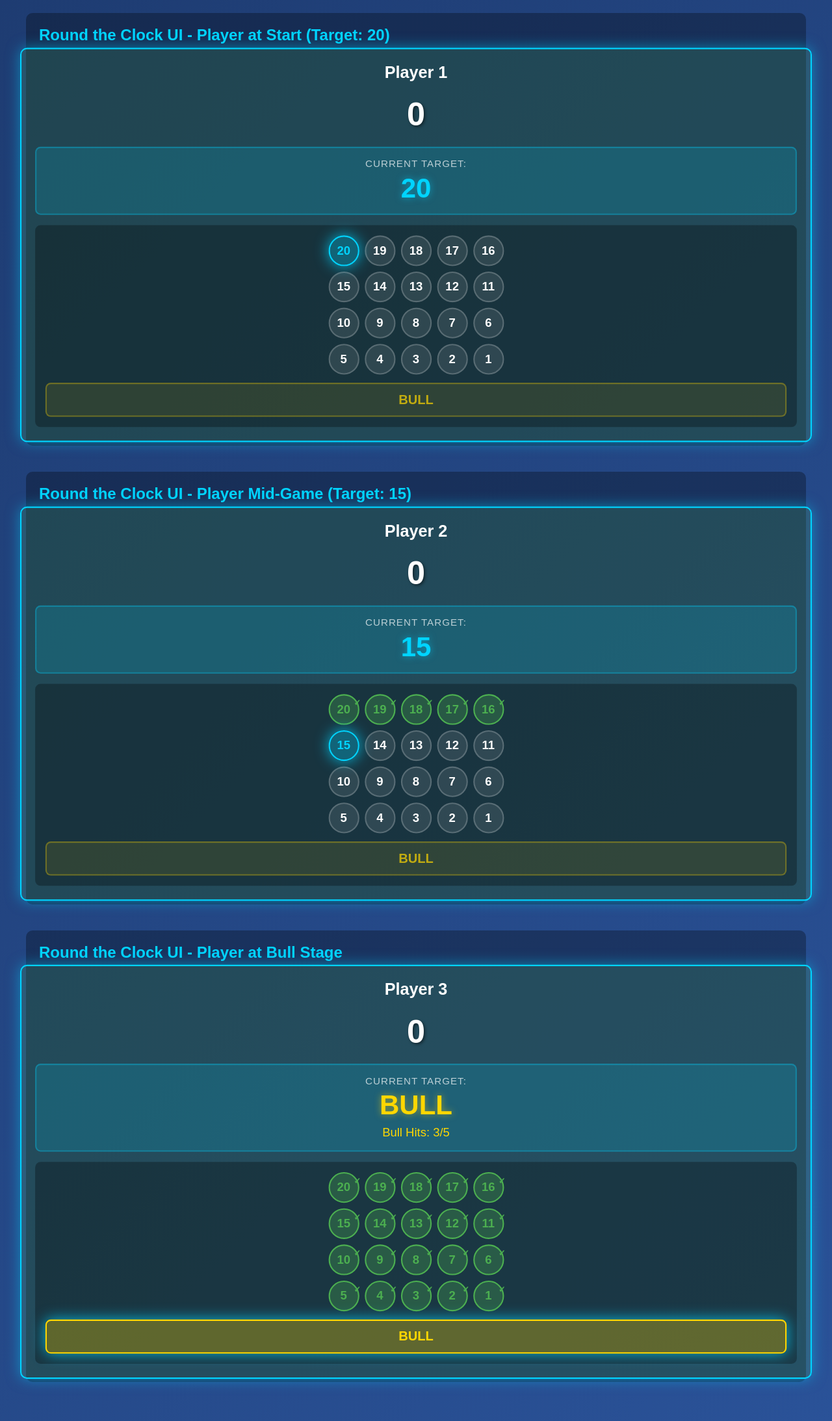
After one commit to dgroen/dartserver-pythonapp, a Python web app: template templates/rtc_ui_test.html in a window 1280 px wide. The commit adds this page. Shown: the whole page at 65% size. Run offline with Jinja, Linux system fonts and the light colour scheme; the template is opened without the code that fills it, so the values that code supplies are empty.

Commit message:
Add Round the Clock UI with progress grid and target display (#53)
* Initial plan

* Add Round the Clock UI rendering in JavaScript and CSS

Co-authored-by: dgroen <39304182+dgroen@users.noreply.github.com>

* Round the Clock UI implementation complete - JS and CSS added

Co-authored-by: dgroen <39304182+dgroen@users.noreply.github.com>

* Add .gitignore entries and clean up test files

Co-authored-by: dgroen <39304182+dgroen@users.noreply.github.com>

* Address code review feedback - improve CSS positioning and naming

Co-authored-by: dgroen <39304182+dgroen@users.noreply.github.com>

* Merge remote-tracking branch 'origin/dev' into copilot/add-round-the-clock-ui

```diff
--- a/static/css/style.css
+++ b/static/css/style.css
@@ -187,6 +187,123 @@ header h1 {
     margin-top: 5px;
 }
 
+/* Round the Clock Styles */
+.rtc-container {
+    margin-top: 15px;
+}
+
+.rtc-current-target {
+    background: rgba(0, 212, 255, 0.15);
+    padding: 15px;
+    border-radius: 8px;
+    text-align: center;
+    margin-bottom: 15px;
+    border: 2px solid rgba(0, 212, 255, 0.3);
+}
+
+.rtc-target-label {
+    font-size: 0.9em;
+    color: rgba(255, 255, 255, 0.7);
+    margin-bottom: 5px;
+    text-transform: uppercase;
+    letter-spacing: 1px;
+}
+
+.rtc-target-value {
+    font-size: 2.5em;
+    font-weight: bold;
+    color: #00d4ff;
+    text-shadow: 0 0 10px rgba(0, 212, 255, 0.5);
+}
+
+.rtc-target-value.bull {
+    color: #FFD700;
+    text-shadow: 0 0 10px rgba(255, 215, 0, 0.5);
+}
+
+.rtc-bull-hits {
+    font-size: 1.1em;
+    margin-top: 8px;
+    color: #FFD700;
+}
+
+.rtc-progress {
+    background: rgba(0, 0, 0, 0.3);
+    padding: 15px;
+    border-radius: 8px;
+}
+
+.rtc-progress-row {
+    display: flex;
+    justify-content: center;
+    gap: 8px;
+    margin-bottom: 8px;
+}
+
+.rtc-number {
+    width: 45px;
+    height: 45px;
+    display: flex;
+    align-items: center;
+    justify-content: center;
+    background: rgba(255, 255, 255, 0.1);
+    border: 2px solid rgba(255, 255, 255, 0.2);
+    border-radius: 50%;
+    font-size: 1.1em;
+    font-weight: bold;
+    transition: all 0.3s ease;
+}
+
+.rtc-number.completed {
+    background: rgba(76, 175, 80, 0.3);
+    border-color: #4CAF50;
+    color: #4CAF50;
+}
+
+.rtc-number.completed::after {
+    content: '✓';
+    position: absolute;
+    font-size: 0.7em;
+    transform: translate(20px, -10px);
+}
+
+.rtc-number.current {
+    background: rgba(0, 212, 255, 0.3);
+    border-color: #00d4ff;
+    color: #00d4ff;
+    box-shadow: 0 0 15px rgba(0, 212, 255, 0.6);
+    animation: rtc-pulse 2s ease-in-out infinite;
+}
+
+@keyframes rtc-pulse {
+    0%, 100% {
+        box-shadow: 0 0 15px rgba(0, 212, 255, 0.6);
+    }
+    50% {
+        box-shadow: 0 0 25px rgba(0, 212, 255, 0.9);
+    }
+}
+
+.rtc-bull-indicator {
+    margin-top: 12px;
+    padding: 12px;
+    background: rgba(255, 215, 0, 0.1);
+    border: 2px solid rgba(255, 215, 0, 0.3);
+    border-radius: 8px;
+    text-align: center;
+    font-weight: bold;
+    font-size: 1.2em;
+    color: rgba(255, 215, 0, 0.7);
+}
+
+.rtc-bull-indicator.current {
+    background: rgba(255, 215, 0, 0.3);
+    border-color: #FFD700;
+    color: #FFD700;
+    box-shadow: 0 0 15px rgba(255, 215, 0, 0.6);
+    animation: rtc-pulse 2s ease-in-out infinite;
+}
+
 .message-container {
     text-align: center;
     padding: 20px;
--- /dev/null
+++ b/templates/rtc_ui_test.html
@@ -0,0 +1,256 @@
+<!DOCTYPE html>
+<html lang="en">
+<head>
+    <meta charset="UTF-8">
+    <meta name="viewport" content="width=device-width, initial-scale=1.0">
+    <title>Round the Clock UI Test</title>
+    <link rel="stylesheet" href="/static/css/style.css">
+    <style>
+        body {
+            padding: 20px;
+        }
+        #test-container {
+            max-width: 1200px;
+            margin: 0 auto;
+        }
+        .test-section {
+            margin-bottom: 40px;
+            padding: 20px;
+            background: rgba(0, 0, 0, 0.3);
+            border-radius: 10px;
+        }
+        .test-section h2 {
+            color: #00d4ff;
+            margin-bottom: 20px;
+        }
+        #players-container {
+            display: grid;
+            grid-template-columns: repeat(auto-fit, minmax(300px, 1fr));
+            gap: 20px;
+        }
+        .player-card {
+            background: rgba(0, 0, 0, 0.3);
+            padding: 20px;
+            border-radius: 10px;
+            border: 2px solid rgba(255, 255, 255, 0.1);
+        }
+        .player-card.active {
+            border-color: #00d4ff;
+            box-shadow: 0 0 20px rgba(0, 212, 255, 0.5);
+        }
+        .player-name {
+            font-size: 1.5em;
+            font-weight: bold;
+            margin-bottom: 10px;
+            text-align: center;
+        }
+        .player-score {
+            font-size: 3em;
+            font-weight: bold;
+            text-align: center;
+            margin: 20px 0;
+            text-shadow: 2px 2px 4px rgba(0, 0, 0, 0.5);
+        }
+    </style>
+</head>
+<body>
+    <div id="test-container">
+        <div class="test-section">
+            <h2>Round the Clock UI - Player at Start (Target: 20)</h2>
+            <div id="players-container"></div>
+        </div>
+
+        <div class="test-section">
+            <h2>Round the Clock UI - Player Mid-Game (Target: 15)</h2>
+            <div id="players-container-2"></div>
+        </div>
+
+        <div class="test-section">
+            <h2>Round the Clock UI - Player at Bull Stage</h2>
+            <div id="players-container-3"></div>
+        </div>
+    </div>
+
+    <script>
+        // Test Case 1: Player at start (target 20)
+        const testState1 = {
+            game_type: 'round_the_clock',
+            game_data: {
+                players: [
+                    {
+                        id: 0,
+                        name: 'Player 1',
+                        current_target: 20,
+                        bull_hits: 0,
+                        score: 0
+                    }
+                ]
+            },
+            current_player: 0,
+            is_started: true,
+            is_paused: false
+        };
+
+        // Test Case 2: Player mid-game (target 15)
+        const testState2 = {
+            game_type: 'round_the_clock',
+            game_data: {
+                players: [
+                    {
+                        id: 0,
+                        name: 'Player 2',
+                        current_target: 15,
+                        bull_hits: 0,
+                        score: 0
+                    }
+                ]
+            },
+            current_player: 0,
+            is_started: true,
+            is_paused: false
+        };
+
+        // Test Case 3: Player at bull stage
+        const testState3 = {
+            game_type: 'round_the_clock',
+            game_data: {
+                players: [
+                    {
+                        id: 0,
+                        name: 'Player 3',
+                        current_target: 0,
+                        bull_hits: 3,
+                        score: 0
+                    }
+                ]
+            },
+            current_player: 0,
+            is_started: true,
+            is_paused: false
+        };
+
+        // Copy the createPlayerCard function from main.js
+        function createPlayerCard(player, index, state) {
+            const card = document.createElement('div');
+            card.className = 'player-card';
+
+            // Add active class if it's this player's turn
+            if (index === state.current_player && state.is_started && !state.is_paused) {
+                card.classList.add('active');
+            }
+
+            // Player name
+            const nameDiv = document.createElement('div');
+            nameDiv.className = 'player-name';
+            nameDiv.textContent = player.name;
+            card.appendChild(nameDiv);
+
+            // Get player data from game state
+            let playerData = player;
+            if (state.game_data && state.game_data.players && state.game_data.players[index]) {
+                playerData = state.game_data.players[index];
+            }
+
+            // Player score
+            const scoreDiv = document.createElement('div');
+            scoreDiv.className = 'player-score';
+            scoreDiv.textContent = playerData.score || 0;
+            card.appendChild(scoreDiv);
+
+            // Round the Clock targets (if round_the_clock game)
+            if (state.game_type === 'round_the_clock' && playerData.current_target !== undefined) {
+                const rtcDiv = document.createElement('div');
+                rtcDiv.className = 'rtc-container';
+
+                // Current target display
+                const currentTargetDiv = document.createElement('div');
+                currentTargetDiv.className = 'rtc-current-target';
+
+                if (playerData.current_target === 0) {
+                    // Player needs to hit the bull
+                    currentTargetDiv.innerHTML = `
+                        <div class="rtc-target-label">Current Target:</div>
+                        <div class="rtc-target-value bull">BULL</div>
+                        <div class="rtc-bull-hits">Bull Hits: ${playerData.bull_hits || 0}/5</div>
+                    `;
+                } else {
+                    currentTargetDiv.innerHTML = `
+                        <div class="rtc-target-label">Current Target:</div>
+                        <div class="rtc-target-value">${playerData.current_target}</div>
+                    `;
+                }
+                rtcDiv.appendChild(currentTargetDiv);
+
+                // Progress visualization - dartboard style
+                const progressDiv = document.createElement('div');
+                progressDiv.className = 'rtc-progress';
+
+                // Show numbers 20 down to 1 in rows
+                const numbers = [];
+                for (let i = 20; i >= 1; i--) {
+                    numbers.push(i);
+                }
+
+                // Create grid of numbers in 4 rows of 5
+                const rows = [
+                    numbers.slice(0, 5),   // 20-16
+                    numbers.slice(5, 10),  // 15-11
+                    numbers.slice(10, 15), // 10-6
+                    numbers.slice(15, 20)  // 5-1
+                ];
+
+                rows.forEach(row => {
+                    const rowDiv = document.createElement('div');
+                    rowDiv.className = 'rtc-progress-row';
+
+                    row.forEach(num => {
+                        const numDiv = document.createElement('div');
+                        numDiv.className = 'rtc-number';
+
+                        // Mark as completed if current_target is less than this number
+                        if (playerData.current_target < num) {
+                            numDiv.classList.add('completed');
+                        } else if (playerData.current_target === num) {
+                            numDiv.classList.add('current');
+                        }
+
+                        numDiv.textContent = num;
+                        rowDiv.appendChild(numDiv);
+                    });
+
+                    progressDiv.appendChild(rowDiv);
+                });
+
+                // Add bull indicator
+                const bullDiv = document.createElement('div');
+                bullDiv.className = 'rtc-bull-indicator';
+                if (playerData.current_target === 0) {
+                    bullDiv.classList.add('current');
+                }
+                bullDiv.textContent = 'BULL';
+                progressDiv.appendChild(bullDiv);
+
+                rtcDiv.appendChild(progressDiv);
+                card.appendChild(rtcDiv);
+            }
+
+            return card;
+        }
+
+        // Render test cases
+        function renderTestCase(state, containerId) {
+            const container = document.getElementById(containerId);
+            container.innerHTML = '';
+
+            state.game_data.players.forEach((player, index) => {
+                const card = createPlayerCard({ name: player.name }, index, state);
+                container.appendChild(card);
+            });
+        }
+
+        renderTestCase(testState1, 'players-container');
+        renderTestCase(testState2, 'players-container-2');
+        renderTestCase(testState3, 'players-container-3');
+    </script>
+</body>
+</html>
```
Also changed, not shown: static/js/main.js (+77 -0 lines), 1 other file.
